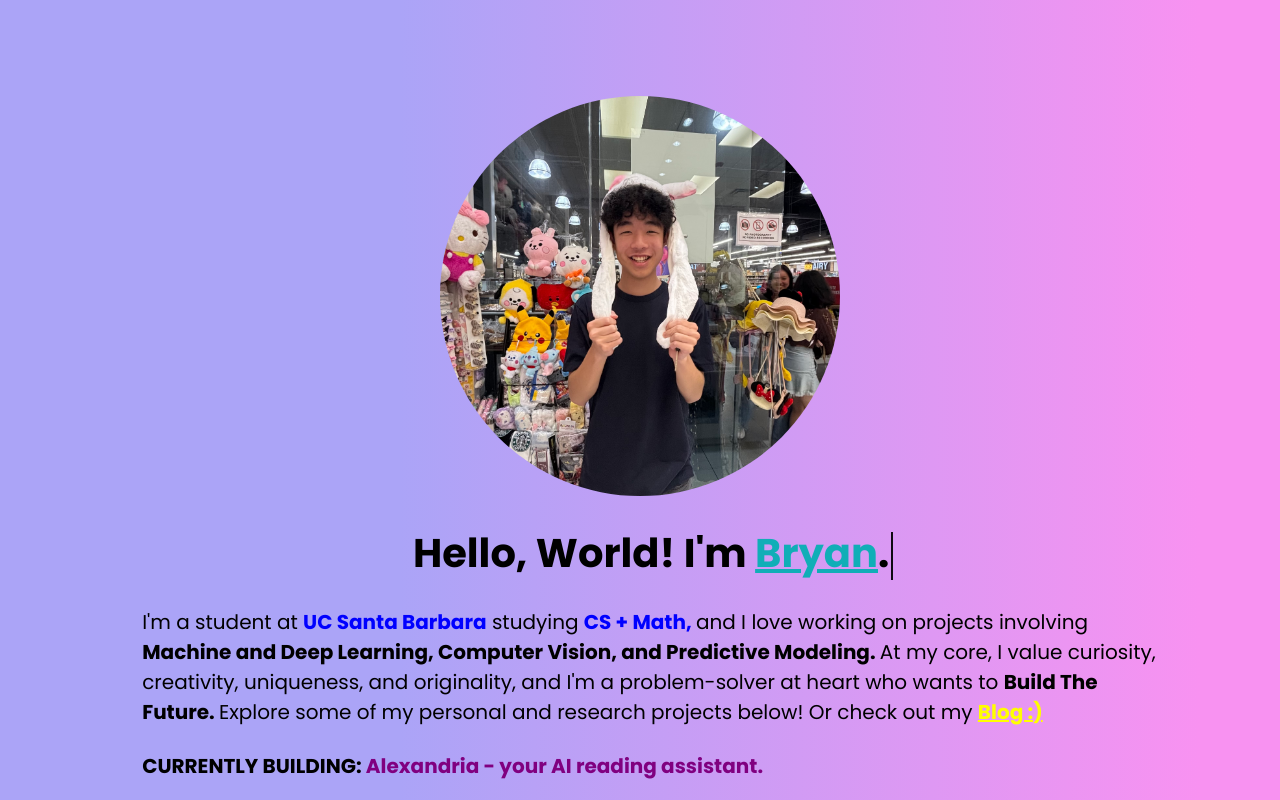
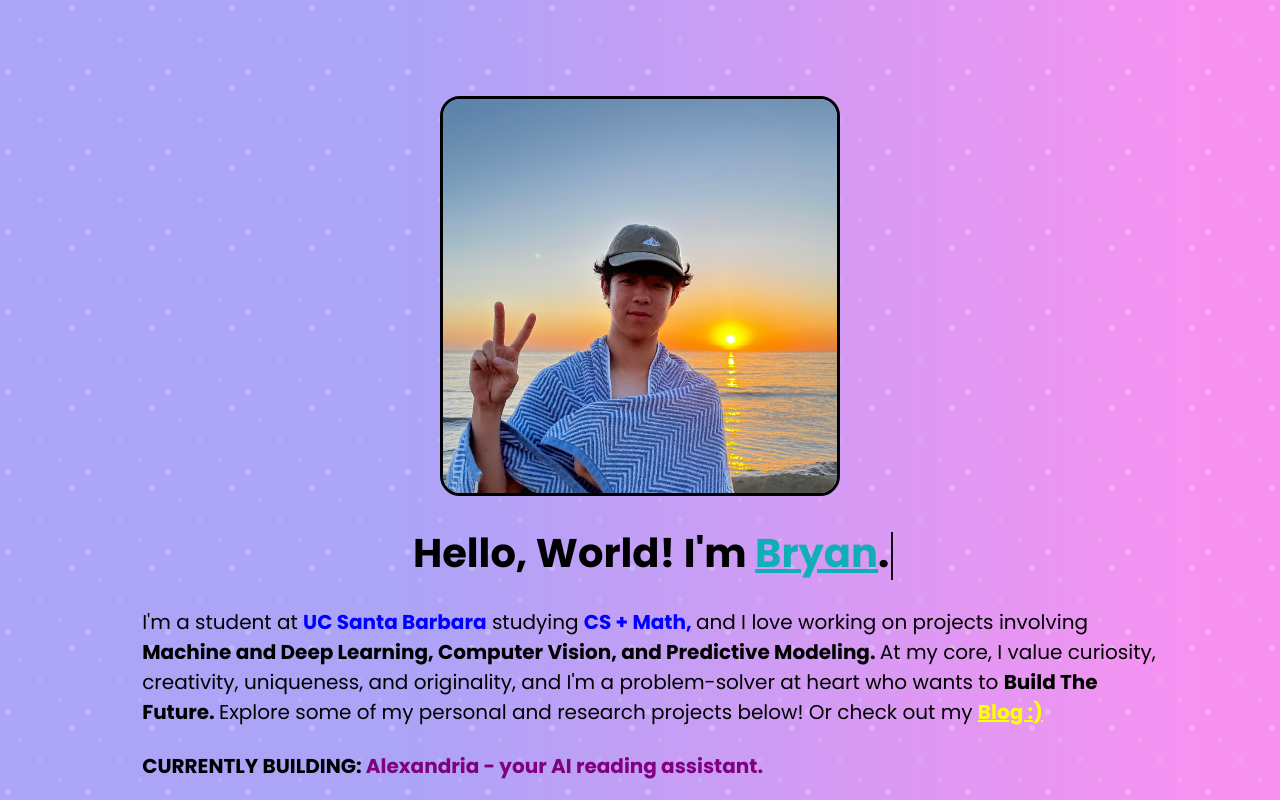
Before and after one commit to zixihong/old-portfolio, a Next.js app: page / in a window 1280 px wide. Shown: the top 800 px of the page. Built offline with nearby package versions, Linux system fonts and the light colour scheme.

Commit message:
changed pics + added effects

```diff
--- a/src/app/global.css
+++ b/src/app/global.css
@@ -25,6 +25,30 @@ html, body {
   -moz-osx-font-smoothing: grayscale;
 }
 
+body::before {
+  content: '';
+  position: fixed;
+  top: 0;
+  left: 0;
+  width: 100%;
+  height: 100vh;
+  background-image:
+    radial-gradient(2px 2px at 25% 25%, rgba(255,255,255,0.4) 2px, transparent 2px),
+    radial-gradient(2px 2px at 50% 50%, rgba(255,255,255,0.4) 2px, transparent 2px),
+    radial-gradient(2px 2px at 75% 75%, rgba(255,255,255,0.4) 2px, transparent 2px),
+    radial-gradient(3px 3px at 10% 90%, rgba(255,255,255,0.5) 3px, transparent 3px),
+    radial-gradient(3px 3px at 90% 10%, rgba(255,255,255,0.5) 3px, transparent 3px);
+  background-size: 80px 80px;
+  opacity: 0.9;
+  z-index: 0;
+  animation: twinkle 5s ease-in-out infinite;
+}
+
+@keyframes twinkle {
+  0%, 100% { opacity: 0.2; }
+  50% { opacity: 1; }
+}
+
 .root-layout {
   min-height: 100vh;
   display: flex;
@@ -37,6 +61,11 @@ section {
   padding: 2rem;
   margin: 2rem auto;
   max-width: 80rem;
+}
+
+p {
+  position: relative;
+  z-index: 1;
 }
 
 #introduction {
@@ -70,10 +99,12 @@ section {
 }
 
 #introduction img {
-  border-radius: 100%;
+  border-radius: 5%;
+  border: solid;
   object-fit: cover;
   transition: transform 0.3s ease, box-shadow 0.3s ease;
   margin-top: 4px;
+  z-index: 1;
 }
 
 #introduction img:hover {
--- a/src/app/page.js
+++ b/src/app/page.js
@@ -12,7 +12,7 @@ export default function Home() {
       <section id="introduction">
         <div className="container">
           <img
-            src="IMG_1149 (1).jpg"
+            src="IMG_8267 (2).jpg"
             alt="Bryan Hong"
             width="400"
             height="400"
--- a/src/components/ProjectsGrid/ProjectsGrid.module.css
+++ b/src/components/ProjectsGrid/ProjectsGrid.module.css
@@ -18,6 +18,7 @@
   cursor: pointer;
   transition: transform 0.1s ease-in-out;
   border: 4px solid #000;
+  border-radius: 5%;
 }
 
 .gridItem:hover {
@@ -34,6 +35,7 @@
   align-items: center;
   opacity: 1;
   transition: opacity 0.3s ease-out;
+  border-radius: 4%;
 }
 
 .gridItem:hover .overlay {
```
Also changed, not shown: public/IMG_1149 (1).jpg (deleted), public/IMG_8267 (2).jpg (added).
